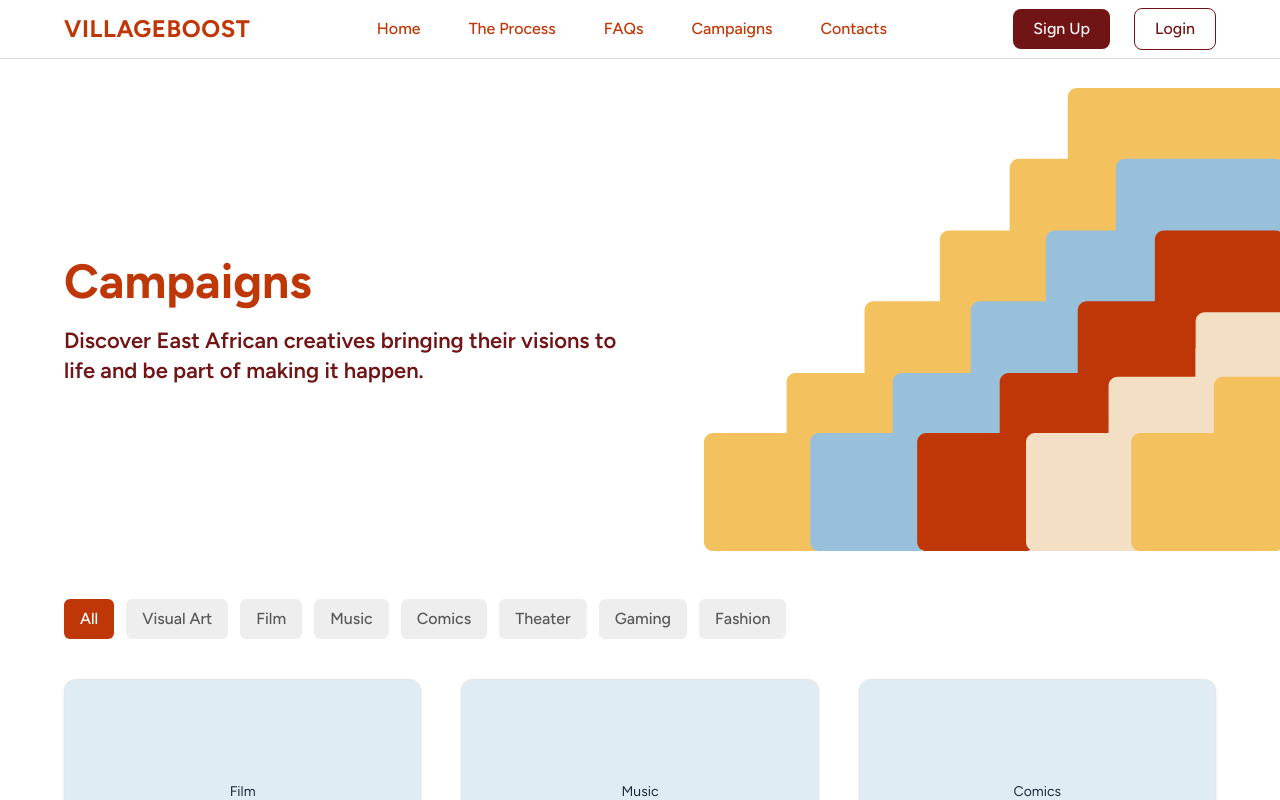
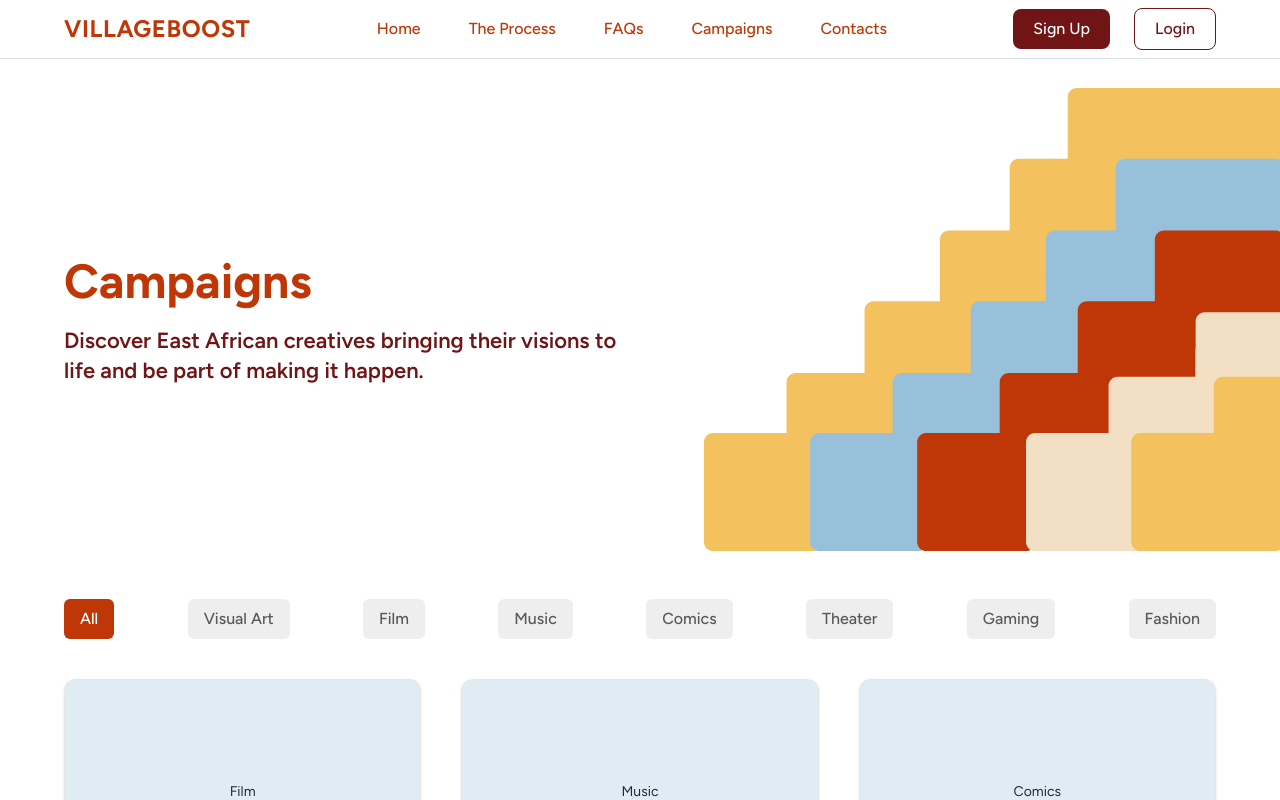
Before and after one commit to villageboost-org/villageboost, a Next.js app: page /campaigns in a window 1280 px wide. Shown: the top 800 px of the page. Built offline with nearby package versions, Linux system fonts and the light colour scheme.

Commit message:
add justify-between class to CampaignFilters component for wider spacing

```diff
--- a/app/components/campaigns/CampaignFilters.tsx
+++ b/app/components/campaigns/CampaignFilters.tsx
@@ -11,7 +11,7 @@ const categories = [
 
 export default function CampaignFilters() {
   return (
-    <div className="flex flex-wrap gap-3 xl:px-16 md:px-8 px-4">
+    <div className="flex flex-wrap justify-between gap-3 xl:px-16 md:px-8 px-4">
       {categories.map((category, index) => (
         <button
           key={category}
```
